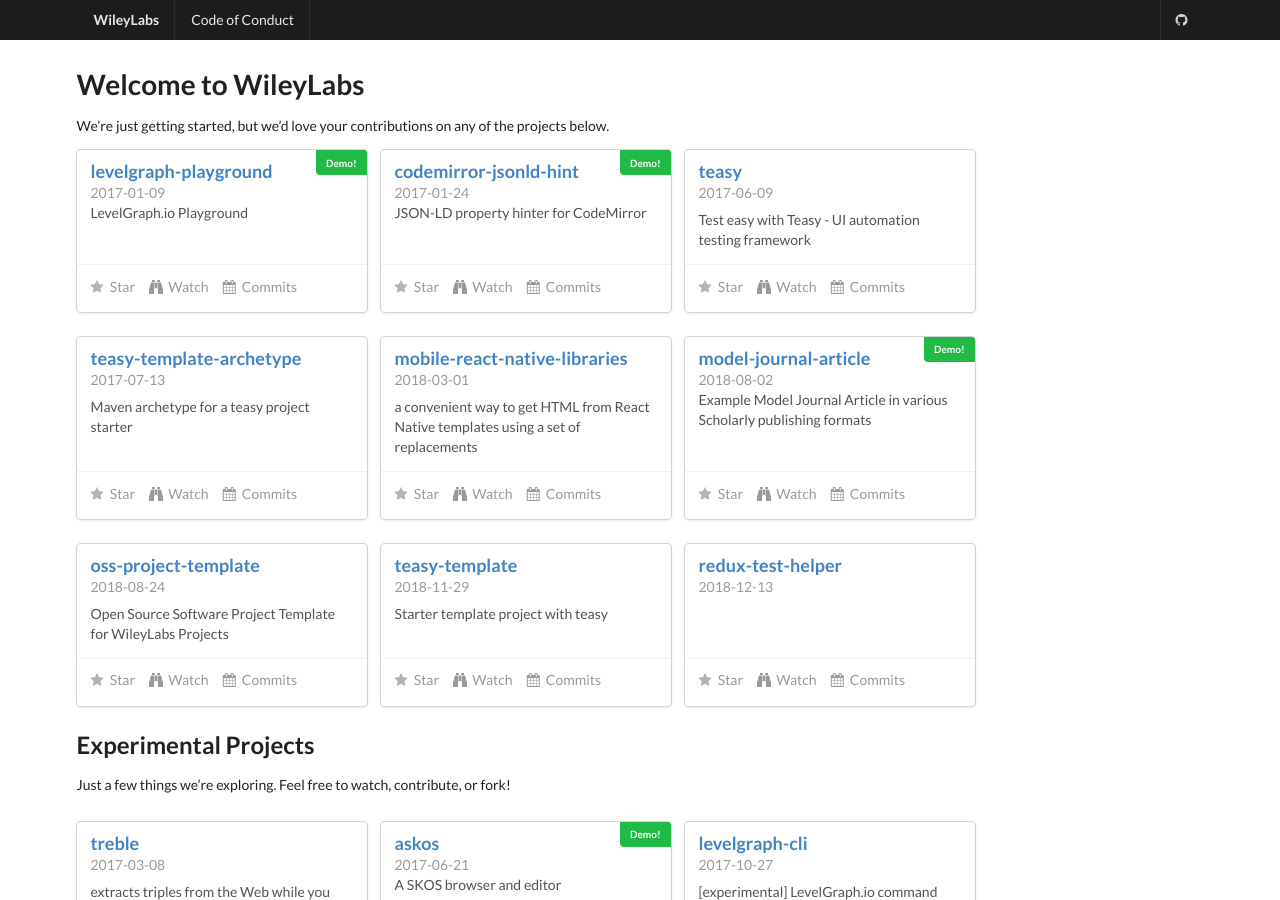
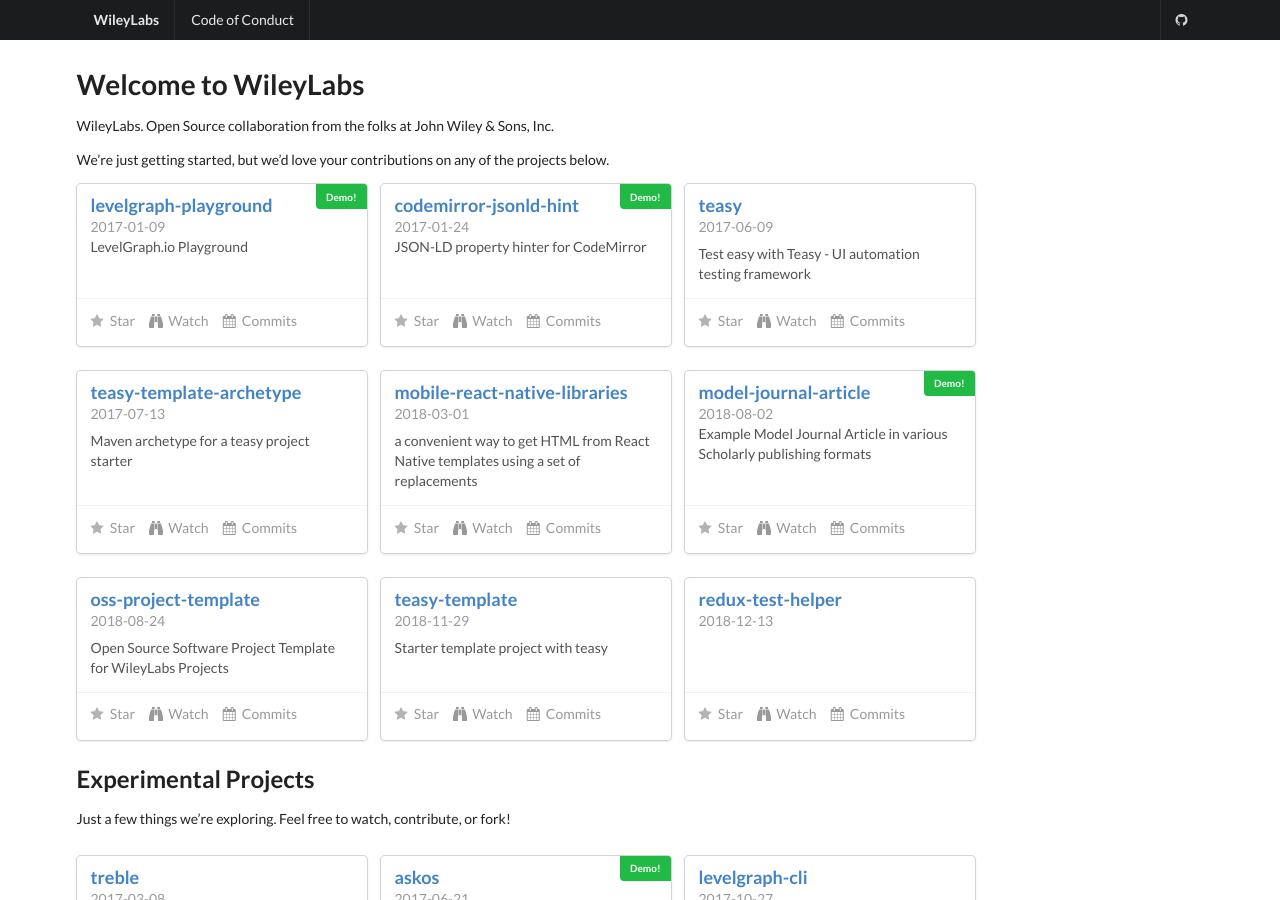
Before and after one commit to WileyLabs/wileylabs.github.io, a Jekyll site: the page built from index.md, in a window 1280 px wide and 900 px high. Built offline with Jekyll 4.4.1, drawn with Linux system fonts in a browser that asks for light colours.

Commit message:
Slightly better a11y

```diff
--- a/_config.yml
+++ b/_config.yml
@@ -15,8 +15,7 @@
 # in the templates via {{ site.myvariable }}.
 title: WileyLabs
 #email: your-email@domain.com
-description: > # this means to ignore newlines until "baseurl:"
-  WileyLabs. Open Source collaboration from the folks at John Wiley & Sons, Inc.
+description: WileyLabs. Open Source collaboration from the folks at John Wiley &amp; Sons, Inc.
 baseurl: "" # the subpath of your site, e.g. /blog
 url: "" # the base hostname & protocol for your site, e.g. http://example.com
 #twitter_username: jekyllrb
--- a/_layouts/default.html
+++ b/_layouts/default.html
@@ -1,15 +1,16 @@
 <!DOCTYPE html>
-<html>
+<html lang="en">
 <head>
   <!-- Standard Meta -->
   <meta charset="utf-8" />
   <meta http-equiv="X-UA-Compatible" content="IE=edge,chrome=1" />
-  <meta name="viewport" content="width=device-width, initial-scale=1.0, maximum-scale=1.0">
+  <meta name="viewport" content="width=device-width, initial-scale=1.0" />
 
   <!-- Site Properties -->
   <title>{{ site.title }}</title>
+  <meta name="description" content="{{ site.description }}" />
 
-  <link rel="stylesheet" type="text/css" href="vendors/semantic/semantic.min.css">
+  <link rel="stylesheet" type="text/css" href="vendors/semantic/semantic.min.css" />
   <style type="text/css">
   body {
     background-color: #FFFFFF;
@@ -38,7 +39,7 @@
         Code of Conduct
       </a>
       <div class="right menu">
-        <a class="icon item" href="https://github.com/WileyLabs/">
+        <a class="icon item" href="https://github.com/WileyLabs/" title="contribute on GitHub">
           <i class="github icon"></i>
         </a>
       </div>
@@ -52,8 +53,8 @@
 
   <div class="ui inverted vertical footer segment">
     <div class="ui center aligned container">
-      <a href="http://wiley.com/" target="_blank">
-        <img src="images/Wiley_Wordmark_white.png" class="ui centered large image">
+      <a href="http://wiley.com/" target="_blank" rel="external noopener">
+        <img src="images/Wiley_Wordmark_white.png" alt="Wiley logo" class="ui centered large image">
       </a>
     </div>
   </div>
--- a/index.md
+++ b/index.md
@@ -6,6 +6,7 @@ layout: default
 title: Welcome to WileyLabs
 ---
 
+{{ site.description }}
 
 We're just getting started, but we'd love your contributions on any of the
 projects below.
```
